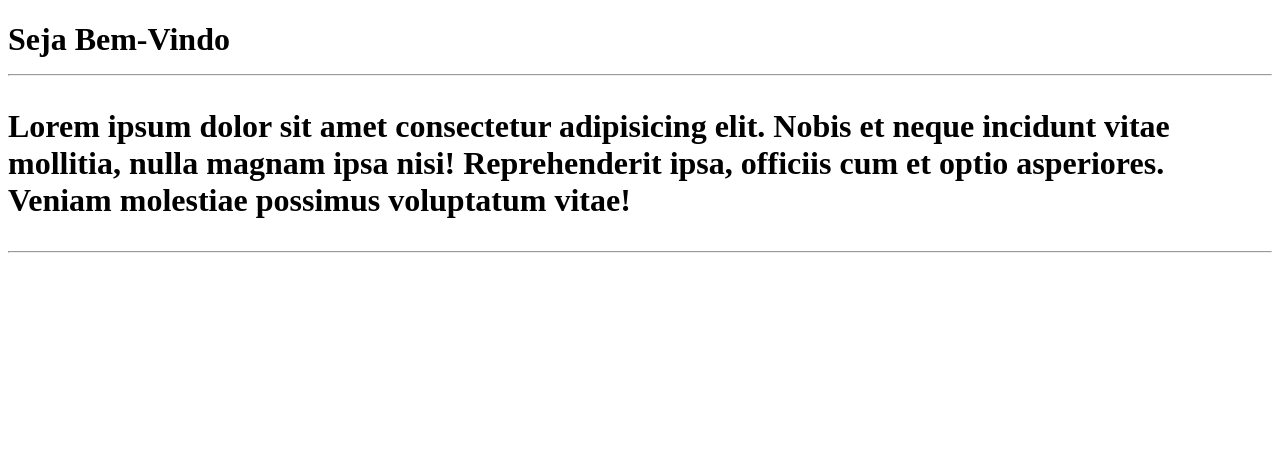
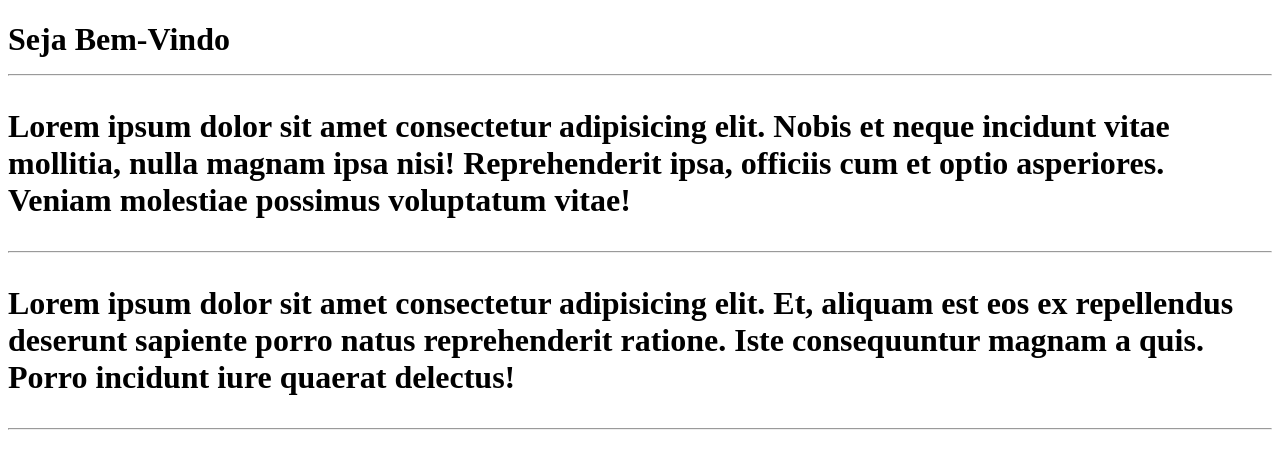
Before and after one commit to valdenizio-brasil/GitHub-Versionado, a plain HTML site: page site-Seja_bem_vindo/index.html in a window 1280 px wide. Drawn offline with Linux system fonts and the light colour scheme.

Commit message:
Add one paragraf
Foi adicionado apenas1 paragrafo

```diff
--- a/site-Seja_bem_vindo/index.html
+++ b/site-Seja_bem_vindo/index.html
@@ -11,6 +11,8 @@
         <hr>
         <p>Lorem ipsum dolor sit amet consectetur adipisicing elit. Nobis et neque incidunt vitae mollitia, nulla magnam ipsa nisi! Reprehenderit ipsa, officiis cum et optio asperiores. Veniam molestiae possimus voluptatum vitae!</p>
         <hr>
+        <p>Lorem ipsum dolor sit amet consectetur adipisicing elit. Et, aliquam est eos ex repellendus deserunt sapiente porro natus reprehenderit ratione. Iste consequuntur magnam a quis. Porro incidunt iure quaerat delectus!</p>
+        <hr>
     </h1>
 </body>
 </html>
```
